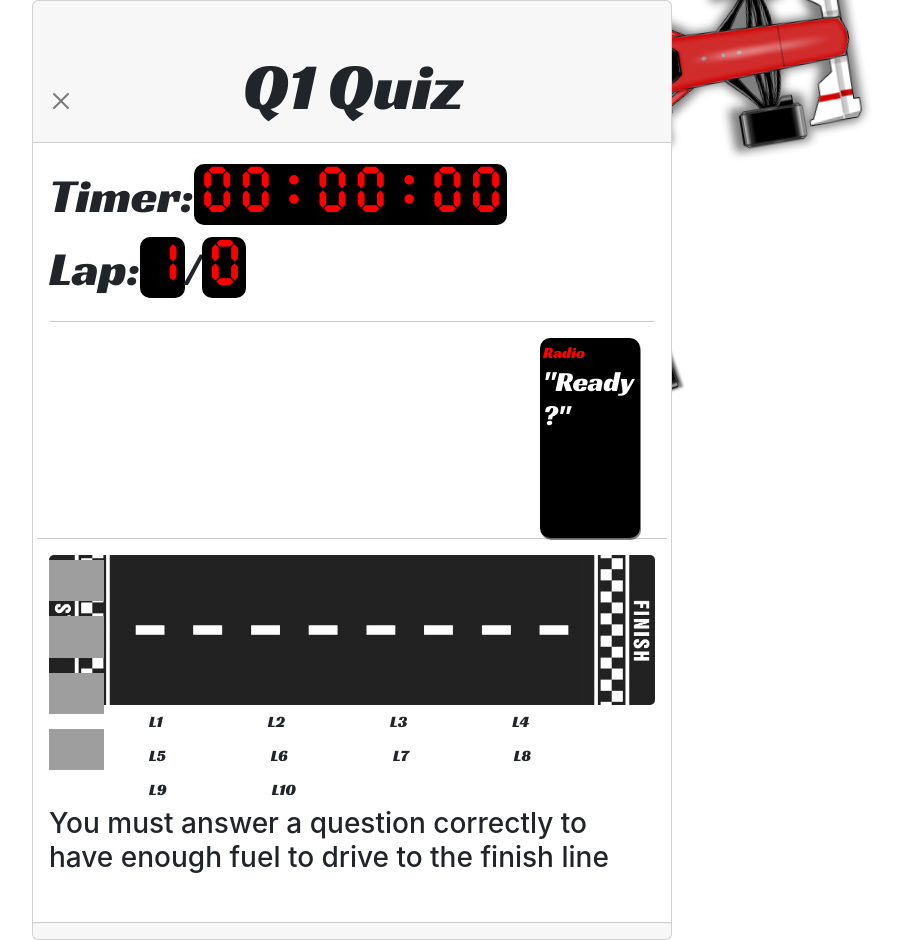
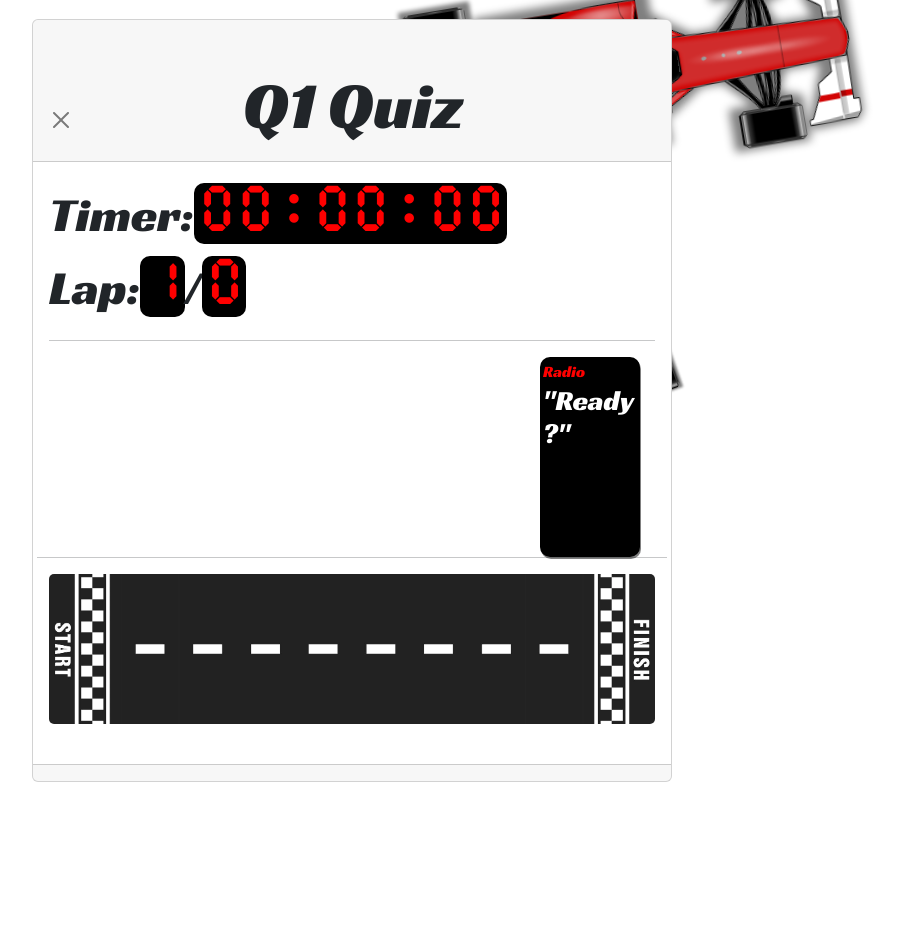
Before and after one commit to TheWeion/Q1-quiz-game, a React (Create React App) app: page /game in a window 1280 px wide. Shown: the top 940 px of the page, without its empty margins (288-1187 px from the left). After the commit the page ends 800 px from the top, so only its background shows below. Built offline with nearby package versions, Linux system fonts and the light colour scheme.

Commit message:
Fixed Timeline component

```diff
--- a/src/components/Question/index.js
+++ b/src/components/Question/index.js
@@ -405,7 +405,7 @@ const Question = ({playerId, players, questions}) => {
                 </div>
                 <hr></hr>
                 <div className='wrapper2'>
-                    <Timeline player1={player1Position} player2={player2Position} player3={player3Position} player4={player4Position} totalLap={5} />
+                    <Timeline player1={player1Position} player2={player2Position} player3={player3Position} player4={player4Position} totalLap={questions.length} />
                 </div>
             </div>
 
--- a/src/components/Timeline/index.jsx
+++ b/src/components/Timeline/index.jsx
@@ -9,10 +9,10 @@ import './style.css';
 
 const Timeline = ({player1, player2, player3, player4, totalLap}) => {
 
-  const [player1Position, setPlayer1Position] = useState("progress-line1");
+  /*const [player1Position, setPlayer1Position] = useState("progress-line1");
   const [player2Position, setPlayer2Position] = useState("progress-line1");
   const [player3Position, setPlayer3Position] = useState("progress-line1");
-  const [player4Position, setPlayer4Position] = useState("progress-line1");
+  const [player4Position, setPlayer4Position] = useState("progress-line1");*/
 
   //now i need to have a function whereby it moves the position once the correct question is pressed
   //make it so that it doesnt need to be changed
@@ -33,7 +33,7 @@ const Timeline = ({player1, player2, player3, player4, totalLap}) => {
 
   //this useEffect currently only works for the 10 lap I still need to fix the 5 and 15 lap
 
-  useEffect(()=> {
+  /*useEffect(()=> {
     let player1PositionClass = "progress-line1";
     console.log(totalLap);
     for (let ind = 0; ind < totalLap; ind++) {
@@ -47,7 +47,7 @@ const Timeline = ({player1, player2, player3, player4, totalLap}) => {
       }
     }
     setPlayer1Position(player1PositionClass);
-  },[player1]);
+  },[player1]);*/
 
     //callMySound(soundSrc);
 
@@ -63,46 +63,38 @@ const Timeline = ({player1, player2, player3, player4, totalLap}) => {
     sound.play()
   }*/
 
+  const generateCar = (lap) => {
+    let html = `
+      <div class='row'>`;
+    for (let ind = 0; ind < totalLap; ind++) {
+      if (ind === lap) {
+        html = html + `<div class='col'><img src='./TestCar.png' style='width: 55px;' /></div>`;
+      } else {
+        html = html + `<div class='col'></div>`;
+      }
+    }
+    html = html + `</div>`
+    return <div dangerouslySetInnerHTML={{__html: DOMPurify.sanitize(html)}}/>;
+  };
+
   const generateLabel = () => {
     let html = ``;
-    if(totalLap === 5){
-      for (let ind = 0; ind < totalLap; ind++) {
-        html = html + `<label>L ${ind + 1}</label>`;
-      }
-      }else if(totalLap === 10){
-        for (let ind = 0; ind < totalLap; ind++) {
-          html = html + `<label class='label1'>L ${ind + 1}</label>`;
-        }
-      }else if(totalLap === 15){
-        for (let ind = 0; ind < totalLap; ind++) {
-          html = html + `<label class='label2'>L ${ind + 1}</label>`;
-        }
-      }
-      return <div dangerouslySetInnerHTML={{__html: html}}/>;
-    };
+    for (let ind = 0; ind < totalLap; ind++) {
+      html = html + `<label style='width: ${ (1/totalLap)*100}%; padding-left: 5px;'>L ${ind + 1}</label>`;
+    }
+    return <div dangerouslySetInnerHTML={{__html: DOMPurify.sanitize(html)}}/>;
+  };
 
   return (
     <>
         <header>
           <div className='container1'>
-            <div className={player1Position}></div>
-            <div className={player2Position}></div>
-            <div className={player3Position}></div>
-            <div className={player4Position}></div>
+            { generateCar(player1) }
+            { generateCar(player2) }
+            { generateCar(player3) }
+            { generateCar(player4) }
           </div>
-                <label>L1</label>
-                <label>L2</label>
-                <label>L3</label>
-                <label>L4</label>
-                <label>L5</label>
-                <label>L6</label>
-                <label>L7</label>
-                <label>L8</label>
-                <label>L9</label>
-                <label>L10</label>
-
-                <h3>You must answer a question correctly to have enough fuel to drive to the finish line</h3>
-
+          { generateLabel() }
         </header>
         <Outlet />
     </>
```
